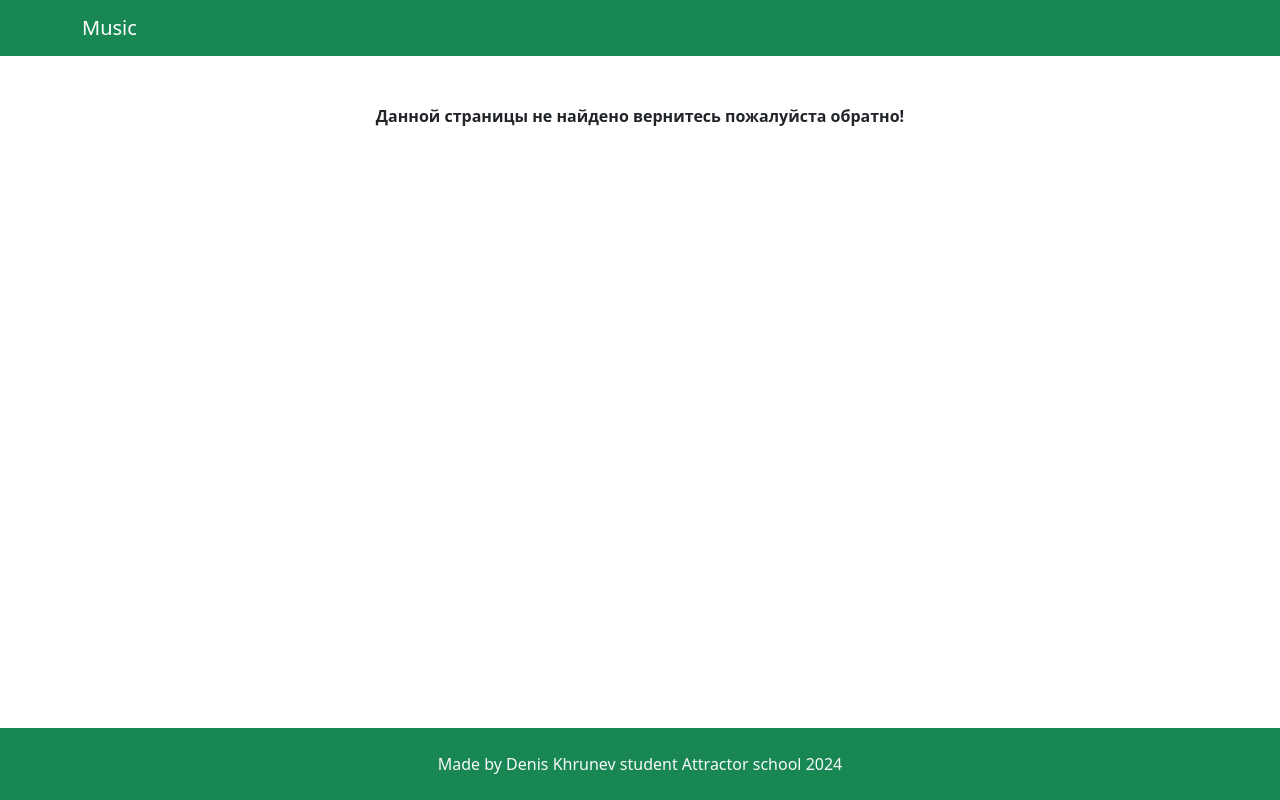
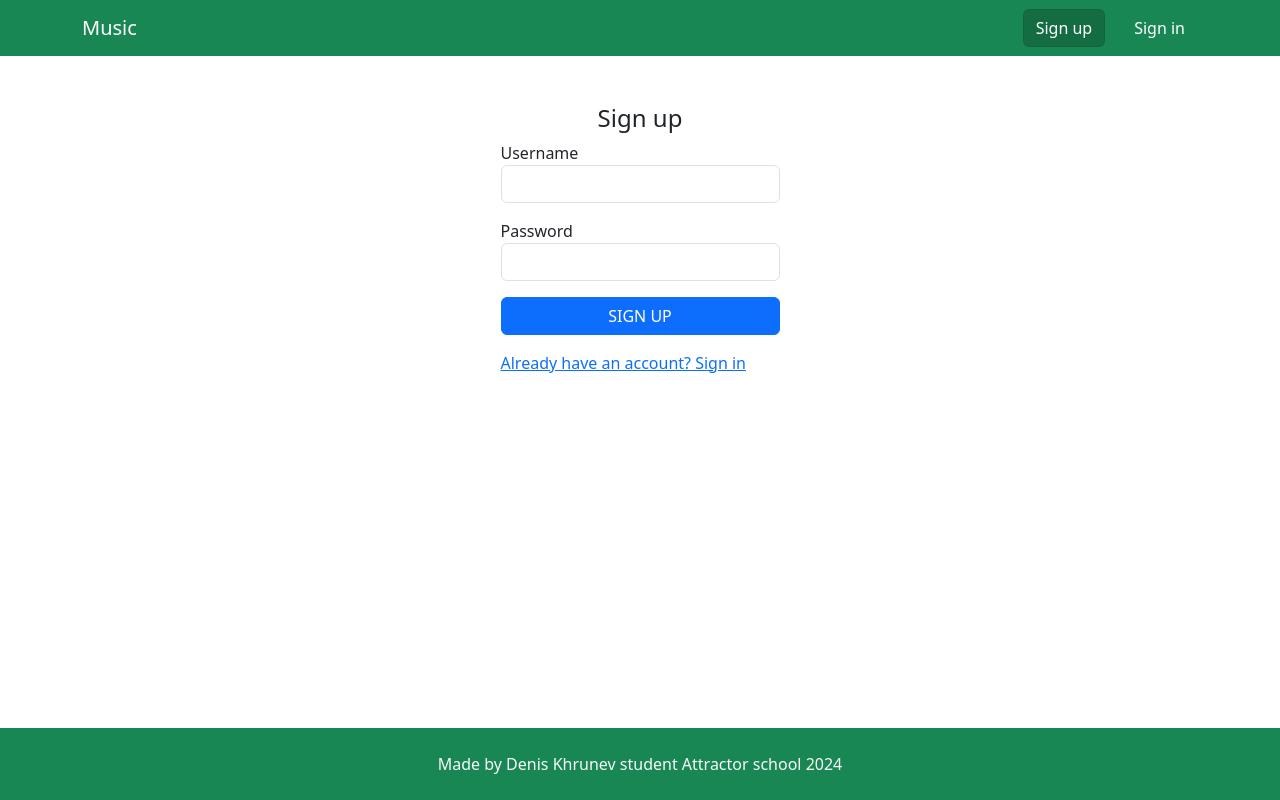
Before and after one commit to MrDenis2024/music, a React (Vite) app in the folder music-frontend/: page /register in a window 1280 px wide. Built offline with nearby package versions, Linux system fonts and the light colour scheme.

Commit message:
HW#86 - создана структура регистрации пользователя на странице

```diff
--- a/music-frontend/package.json
+++ b/music-frontend/package.json
@@ -16,7 +16,8 @@
     "react": "^18.3.1",
     "react-dom": "^18.3.1",
     "react-redux": "^9.1.2",
-    "react-router-dom": "^6.26.2"
+    "react-router-dom": "^6.26.2",
+    "react-toastify": "^10.0.5"
   },
   "devDependencies": {
     "@types/react": "^18.3.3",
--- a/music-frontend/src/App.tsx
+++ b/music-frontend/src/App.tsx
@@ -4,6 +4,7 @@ import {Route, Routes} from 'react-router-dom';
 import Artists from './containers/Artists/Artists';
 import Albums from './containers/Albums/Albums';
 import Album from './containers/Album/Album';
+import Register from './containers/Register/Register';
 
 const App = () => {
 
@@ -13,6 +14,7 @@ const App = () => {
        <Route path='/' element={<Artists />} />
        <Route path='/albums/:id' element={<Albums />} />
        <Route path='/album/:id' element={<Album />} />
+       <Route path='/register' element={<Register />} />
        <Route path='*' element={<div className="text-center mt-5"><strong>Данной страницы не найдено вернитесь
          пожалуйста обратно!</strong></div>} />
      </Routes>
--- a/music-frontend/src/app/store.ts
+++ b/music-frontend/src/app/store.ts
@@ -1,11 +1,13 @@
 import {configureStore} from '@reduxjs/toolkit';
 import {artistsReducer} from '../sotre/artistsSlice';
 import {albumsReducer} from '../sotre/albumsSlice';
+import {usersReducer} from '../sotre/usersSlice';
 
 export const store = configureStore({
   reducer: {
     artists: artistsReducer,
     albums: albumsReducer,
+    users: usersReducer,
   },
 });
 
--- a/music-frontend/src/components/Layout/Layout.tsx
+++ b/music-frontend/src/components/Layout/Layout.tsx
@@ -1,13 +1,11 @@
 import React from 'react';
-import {NavLink} from 'react-router-dom';
+import Toolbar from '../Toolbar/Toolbar';
 
 const Layout: React.FC<React.PropsWithChildren> = ({children}) => {
   return (
     <>
-      <header className='navbar navbar-dark bg-success'>
-        <div className='container'>
-          <NavLink to='/' className='navbar-brand'>Music</NavLink>
-        </div>
+      <header>
+        <Toolbar />
       </header>
       <main className='container flex-grow-1'>
         {children}
--- /dev/null
+++ b/music-frontend/src/components/Spinner/ButtonSpinner.tsx
@@ -0,0 +1,10 @@
+const ButtonSpinner = () => {
+  return (
+    <>
+      <span className='spinner-border spinner-border-sm me-2'/>
+      <span className='visually-hidden'>Loading...</span>
+    </>
+  );
+};
+
+export default ButtonSpinner;
--- /dev/null
+++ b/music-frontend/src/components/Toolbar/Toolbar.tsx
@@ -0,0 +1,17 @@
+import {NavLink} from 'react-router-dom';
+
+const Toolbar = () => {
+  return (
+    <nav className='navbar navbar-dark bg-success'>
+      <div className='container'>
+        <NavLink to='/' className='navbar-brand'>Music</NavLink>
+        <div className='d-flex flex-row gap-3 flex-nowrap'>
+            <NavLink to="/register" className='btn btn-success'>Sign up</NavLink>
+            <NavLink to="/login" className='btn btn-success'>Sign in</NavLink>
+        </div>
+      </div>
+    </nav>
+  );
+};
+
+export default Toolbar;
--- /dev/null
+++ b/music-frontend/src/containers/Register/Register.tsx
@@ -0,0 +1,76 @@
+import React, {useState} from 'react';
+import {RegisterMutation} from '../../types';
+import {Link, useNavigate} from 'react-router-dom';
+import {useAppDispatch, useAppSelector} from '../../app/hooks';
+import {register} from '../../sotre/usersThunks';
+import {selectRegisterError, selectRegisterLoading} from '../../sotre/usersSlice';
+import {toast} from 'react-toastify';
+import ButtonSpinner from '../../components/Spinner/ButtonSpinner';
+
+const Register = () => {
+  const navigate = useNavigate();
+  const dispatch = useAppDispatch();
+  const error = useAppSelector(selectRegisterError);
+  const loading = useAppSelector(selectRegisterLoading);
+  const [state, setState] = useState<RegisterMutation>({
+    username: '',
+    password: '',
+  });
+
+  const getFieldError = (fieldName: string) => {
+    return error?.errors[fieldName]?.message;
+  };
+
+  const inputChangeHandler = (event: React.ChangeEvent<HTMLInputElement>) => {
+    const {name, value} = event.target;
+    setState((prevState) => ({
+      ...prevState,
+      [name]: value,
+    }));
+  };
+
+  const submitFormHandler = async (event: React.FormEvent) => {
+    event.preventDefault();
+    try {
+      await dispatch(register(state)).unwrap();
+      navigate('/');
+      toast.success('Registration was successful');
+    } catch (e) {
+      toast.error('There was a registration error');
+    }
+  };
+
+  return (
+    <form className='mt-5 w-25 mx-auto' onSubmit={submitFormHandler}>
+      <h4 className='text-center'>Sign up</h4>
+      <div className="form-group mb-3">
+        <div className={`${getFieldError('username') ? 'is-invalid' : ''}`}>
+          <label htmlFor="username">Username</label>
+          <input type="text" name="username" id="username" className="form-control" onChange={inputChangeHandler}
+                 value={state.username} required autoComplete='new-username'/>
+        </div>
+        {getFieldError('username') && (
+          <div className="invalid-feedback">
+            {getFieldError('username')}
+          </div>
+        )}
+      </div>
+      <div className="form-group mb-3">
+        <div className={`${getFieldError('password') ? 'is-invalid' : ''}`}>
+          <label htmlFor="password">Password</label>
+          <input type="password" name="password" id="password" className="form-control" onChange={inputChangeHandler}
+                 value={state.password} required/>
+        </div>
+        {getFieldError('password') && (
+          <div className="invalid-feedback">
+            {getFieldError('password')}
+          </div>
+        )}
+      </div>
+      <button type="submit" className="btn btn-primary w-100 mb-3" disabled={loading}>{loading && <ButtonSpinner />}SIGN UP</button>
+      <Link to='/login'>Already have an account? Sign in</Link>
+    </form>
+  );
+};
+
+export default Register;
--- a/music-frontend/src/main.tsx
+++ b/music-frontend/src/main.tsx
@@ -1,17 +1,20 @@
 import React from 'react';
 import ReactDOM from 'react-dom/client';
 import 'bootstrap/dist/css/bootstrap.min.css';
+import 'react-toastify/dist/ReactToastify.min.css';
 import App from './App';
 import {BrowserRouter} from 'react-router-dom';
 import {Provider} from 'react-redux';
 import {store} from './app/store';
+import {ToastContainer} from 'react-toastify';
 
 ReactDOM.createRoot(document.getElementById('root')!).render(
   <React.StrictMode>
-    <BrowserRouter>
-      <Provider store={store}>
+    <Provider store={store}>
+      <ToastContainer position="bottom-right" />
+      <BrowserRouter>
         <App />
-      </Provider>
-    </BrowserRouter>
+      </BrowserRouter>
+    </Provider>
   </React.StrictMode>,
 );
--- /dev/null
+++ b/music-frontend/src/sotre/usersSlice.ts
@@ -0,0 +1,46 @@
+import {User, ValidationError} from '../types';
+import {createSlice} from '@reduxjs/toolkit';
+import {register} from './usersThunks';
+
+export interface UsersState {
+  user: User | null;
+  registerLoading: boolean;
+  registerError: ValidationError | null;
+}
+
+const initialState: UsersState = {
+  user: null,
+  registerLoading: false,
+  registerError: null,
+};
+
+export const usersSlice = createSlice({
+  name: 'users',
+  initialState,
+  reducers: {},
+  extraReducers: (builder) => {
+    builder.addCase(register.pending, (state: UsersState) => {
+      state.user = null;
+      state.registerLoading = true;
+      state.registerError = null;
+    }).addCase(register.fulfilled, (state: UsersState, {payload: user}) => {
+      state.registerLoading = false;
+      state.user = user;
+    }).addCase(register.rejected, (state: UsersState, {payload: error}) => {
+      state.registerLoading = false;
+      state.registerError = error || null;
+    });
+  },
+  selectors: {
+    selectUser: (state: UsersState) => state.user,
+    selectRegisterLoading: (state: UsersState) => state.registerLoading,
+    selectRegisterError: (state: UsersState) => state.registerError,
+  },
+});
+
+export const usersReducer = usersSlice.reducer;
+export const {
+  selectUser,
+  selectRegisterLoading,
+  selectRegisterError,
+} = usersSlice.selectors;
--- /dev/null
+++ b/music-frontend/src/sotre/usersThunks.ts
@@ -0,0 +1,17 @@
+import {createAsyncThunk} from '@reduxjs/toolkit';
+import {RegisterMutation, User, ValidationError} from '../types';
+import axiosApi from '../axiosApi';
+import {isAxiosError} from 'axios';
+
+export const register = createAsyncThunk<User, RegisterMutation, {rejectValue: ValidationError}>('users/register', async (registerMutation, {rejectWithValue}) => {
+  try {
+    const {data: user} = await axiosApi.post<User>('/users', registerMutation);
+    return user;
+  } catch (e) {
+    if(isAxiosError(e) && e.response && e.response.status === 400) {
+      return rejectWithValue(e.response.data);
+    }
+
+    throw e;
+  }
+});
```
Also changed, not shown: music-frontend/src/types.ts (+23 -0 lines), 2 other files (tests, documents, lock files or other folders).
